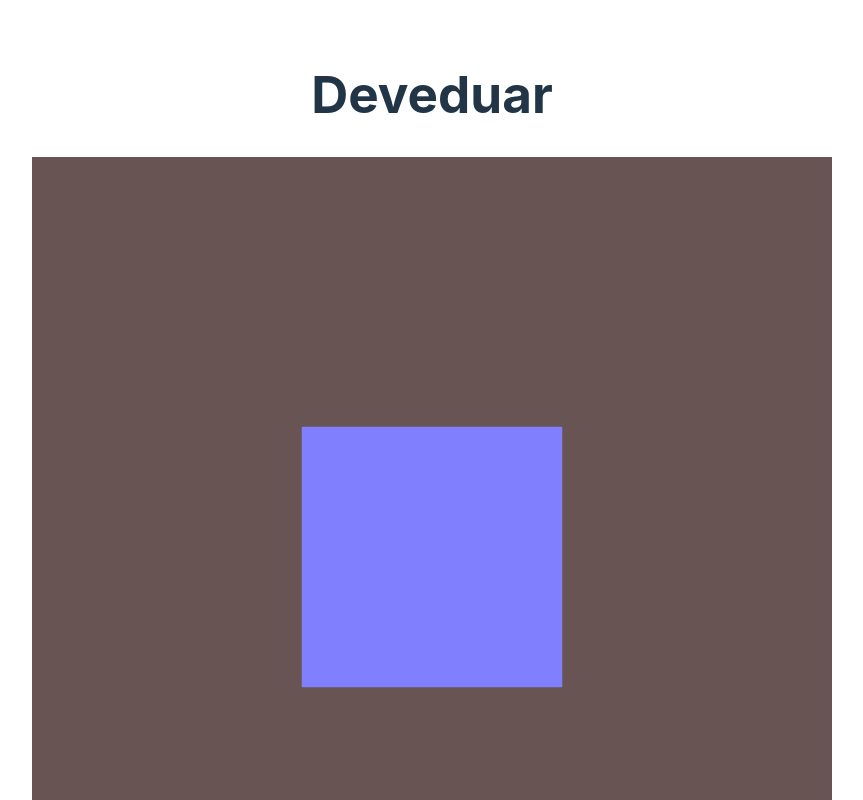
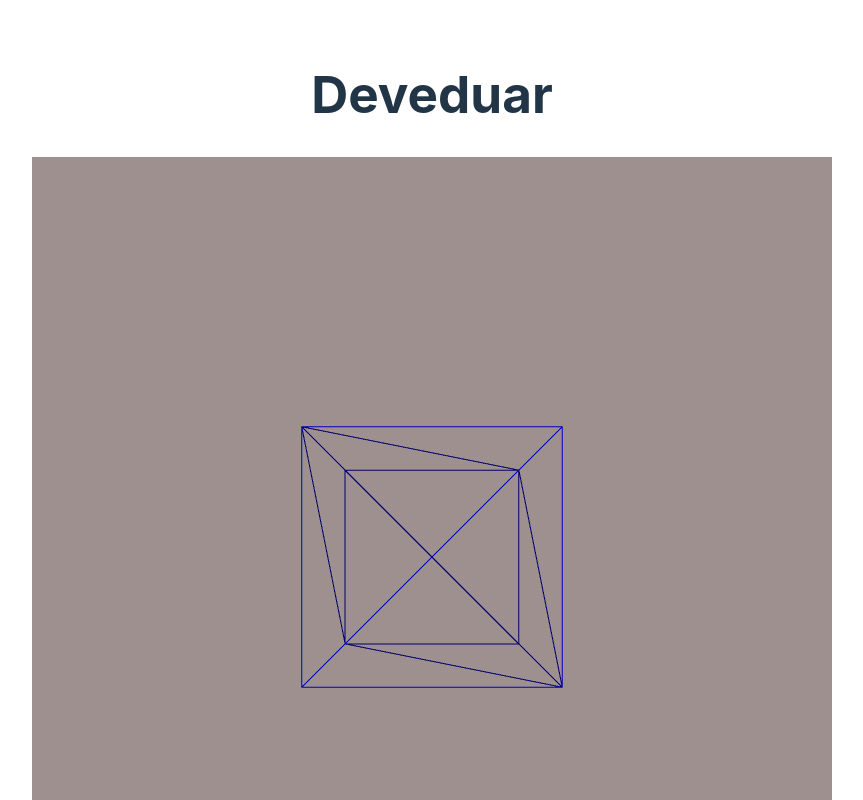
Before and after one commit to deveduar/portfolio-3d, a React (Vite) app: page / in a window 1280 px wide. Shown: the top 800 px of the page, without its empty margins (208-1071 px from the left). Built offline with nearby package versions, Linux system fonts and the light colour scheme.

Commit message:
children components for scene component

```diff
--- a/src/App.css
+++ b/src/App.css
@@ -43,5 +43,5 @@
 .canvas-container {
   width: 100vh; /* Ancho deseado */
   height: 100vh; /* Alto deseado */
-  background-color: #695454;
+  background-color: #9f9090;
 }
--- a/src/App.tsx
+++ b/src/App.tsx
@@ -2,6 +2,7 @@
 import { useState } from "react";
 import "./App.css";
 import Scene from "./Scene";
+import Mesh from "./RotatingMesh";
 
 function App() {
   const [count, setCount] = useState(0);
@@ -9,7 +10,10 @@ function App() {
   return (
     <>
       <h1>Deveduar</h1>
-      <Scene />
+      <Scene>
+        <Mesh />
+      </Scene>
+
       <div className="card">
         <button onClick={() => setCount(count + 1)}>count is {count}</button>
       </div>
--- a/src/mesh.tsx
+++ b/src/RotatingMesh.tsx
@@ -15,7 +15,9 @@ function RotatingMesh() {
   return (
     <mesh ref={meshRef} onWheel={(e) => e.stopPropagation()}>
       <boxGeometry args={[2, 2, 2]} />
-      <meshNormalMaterial />
+      {/* <meshNormalMaterial /> */}
+    <meshStandardMaterial color={"blue"} wireframe>
+    </meshStandardMaterial>
     </mesh>
   );
 }
--- a/src/Scene.tsx
+++ b/src/Scene.tsx
@@ -1,15 +1,21 @@
 import { Canvas } from "@react-three/fiber";
 import { OrbitControls } from "@react-three/drei";
-import Mesh from "./mesh";
+import { ReactNode } from "react";
 
-function Scene() {
+interface SceneProps {
+  children: ReactNode;
+}
+
+function Scene({ children }: SceneProps) {
+
+
   return (
     <div className="canvas-container">
       <Canvas>
-        <ambientLight intensity={0.1} />
+        {children}
+        <ambientLight intensity={0.5} />
         <directionalLight color="white" position={[0, 0, 5]} />
         <OrbitControls />
-        <Mesh />
       </Canvas>
     </div>
   );
```
